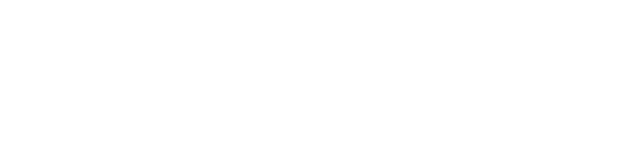
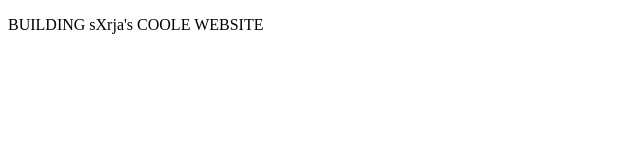
Before and after one commit to sXrjaDEV/mywebsite, a plain HTML site: page index.html in a window 1280 px wide. Shown: the whole page, without its empty margins (0-640 px from the left). Drawn offline with Linux system fonts and the light colour scheme.

Commit message:
build stat

```diff
--- a/index.html
+++ b/index.html
@@ -7,6 +7,6 @@
     <title>sXrja SITE</title>
 </head>
 <body>
-
+    <p>BUILDING sXrja's COOLE WEBSITE</p>
 </body>
 </html>
```
